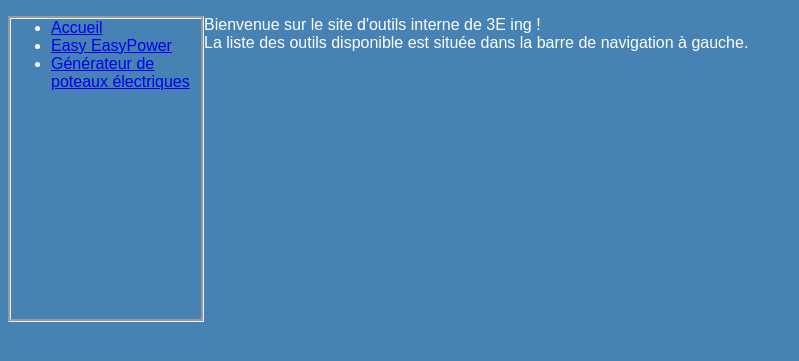
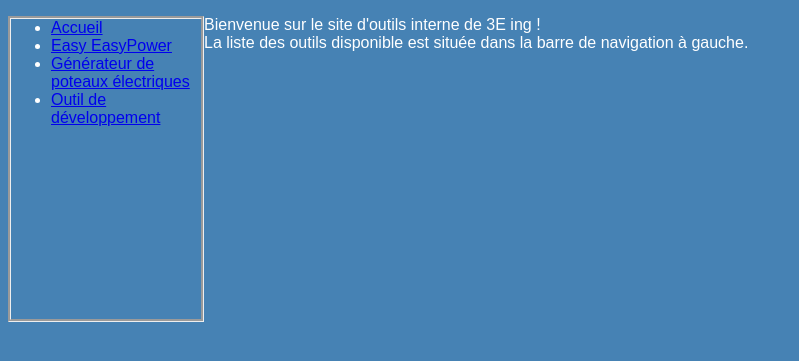
Before and after one commit to DFS420/intern-app, a Flask app: page / in a window 1280 px wide. Shown: the part 113-474 px from the top of the page, without its empty margins (0-799 px from the left). Run offline with Flask 2, Linux system fonts and the light colour scheme; parts of the project's set-up code (start-up, migrations or seed data) failed here and were passed over.

Commit message:
ajout du lien vers developpement.html

```diff
--- a/app/templates/nav_barre.html
+++ b/app/templates/nav_barre.html
@@ -12,6 +12,8 @@
 
             <li><a href="/linepole_generator">Générateur de poteaux électriques</a> </li>
 
+            <li><a href="/developpement">Outil de développement</a></li>
+
         </ul>
 
     </nav>
```
